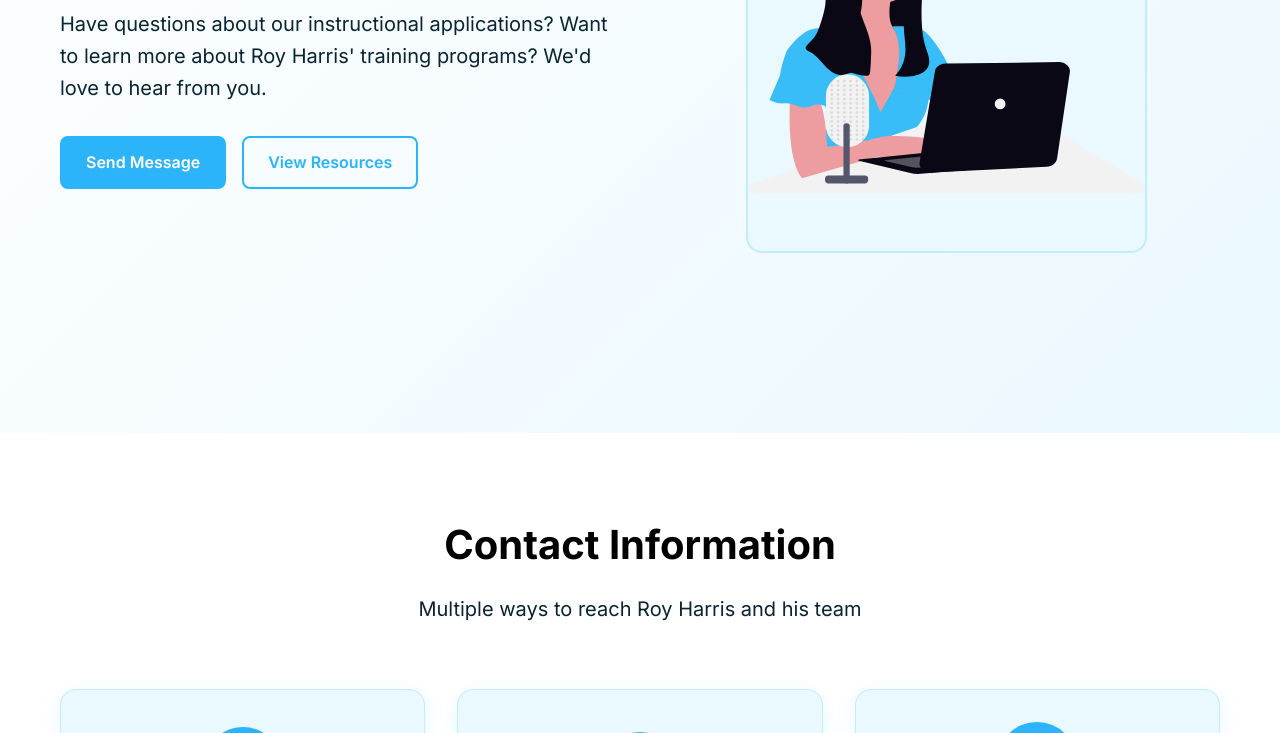
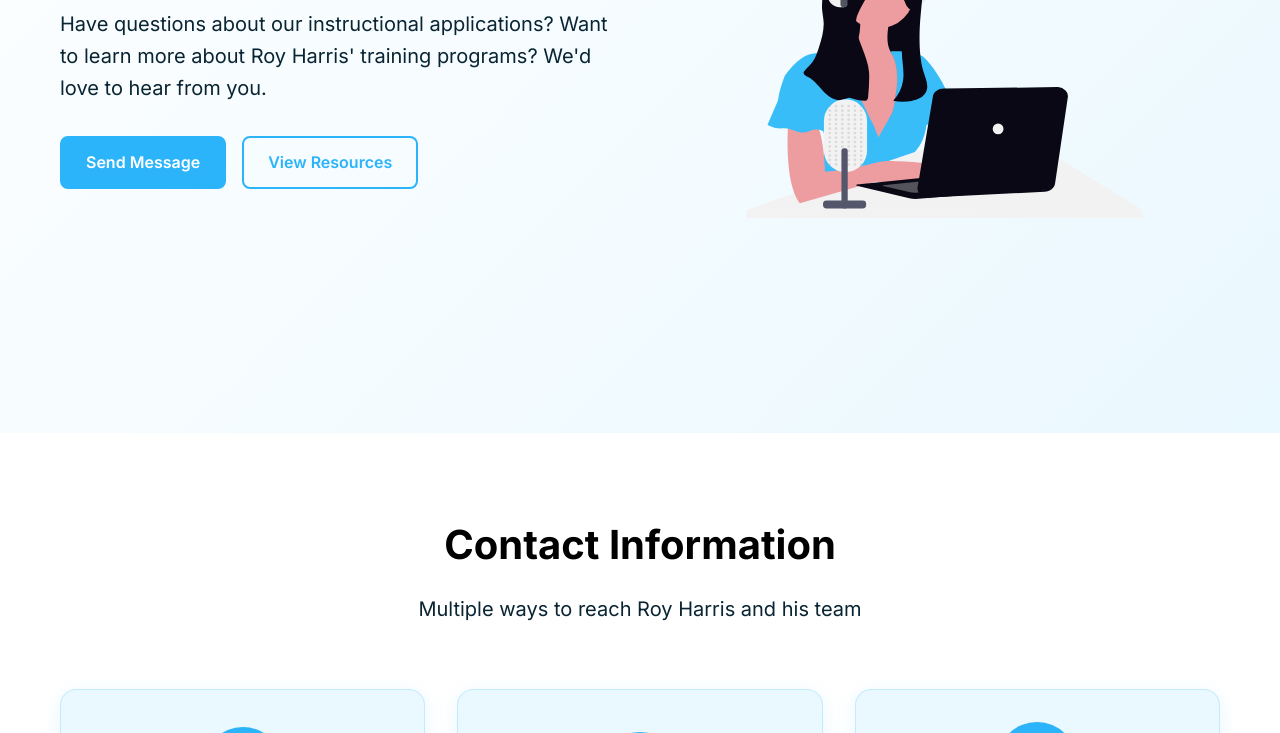
Before and after one commit to sparth292/roy-harrison-freelance, a plain HTML site: page contact.html in a window 1280 px wide. Shown: the part 367-1100 px from the top of the page. Drawn offline with Linux system fonts and the light colour scheme.

Commit message:
Basic Changes

```diff
--- a/contact.html
+++ b/contact.html
@@ -43,7 +43,10 @@
             <div class="hero-image">
                 <div class="contact-hero-graphic">
                     <div class="contact-icons">
-                        <div class="contact-icon"><img height="280px" src="contact.svg" alt=""></div>
+                        <div><br></div>
+                        <div><br></div>
+
+                        <div><img height="280px" src="contact.svg" alt=""></div>
                     </div>
                 </div>
             </div>
--- a/styles.css
+++ b/styles.css
@@ -661,6 +661,8 @@ body {
     transform: translateY(-3px);
     box-shadow: 0 10px 30px rgba(44, 180, 251, 0.2);
 }
+
+
 
 .additional-card h3 {
     font-size: 1.25rem;
```
